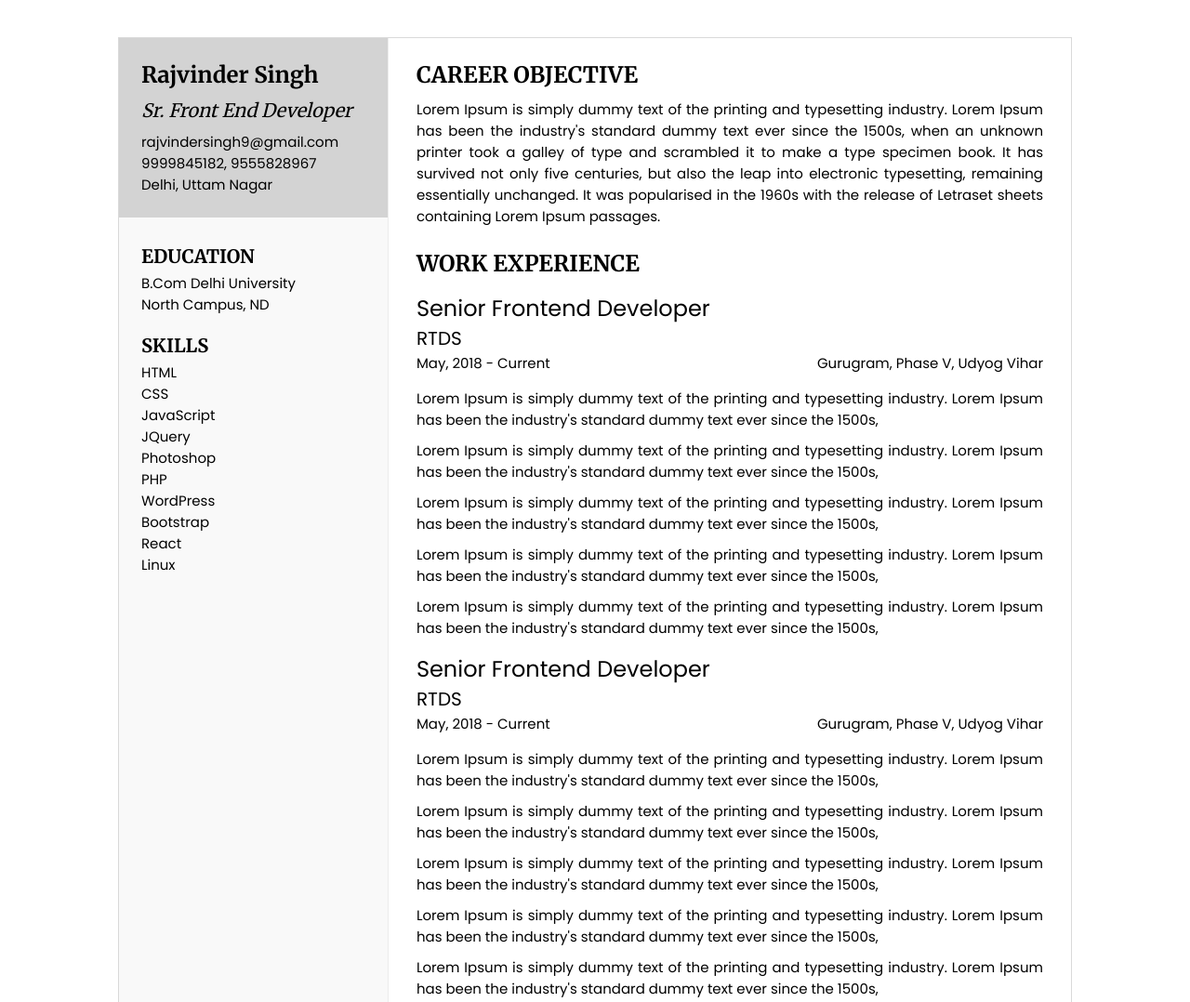
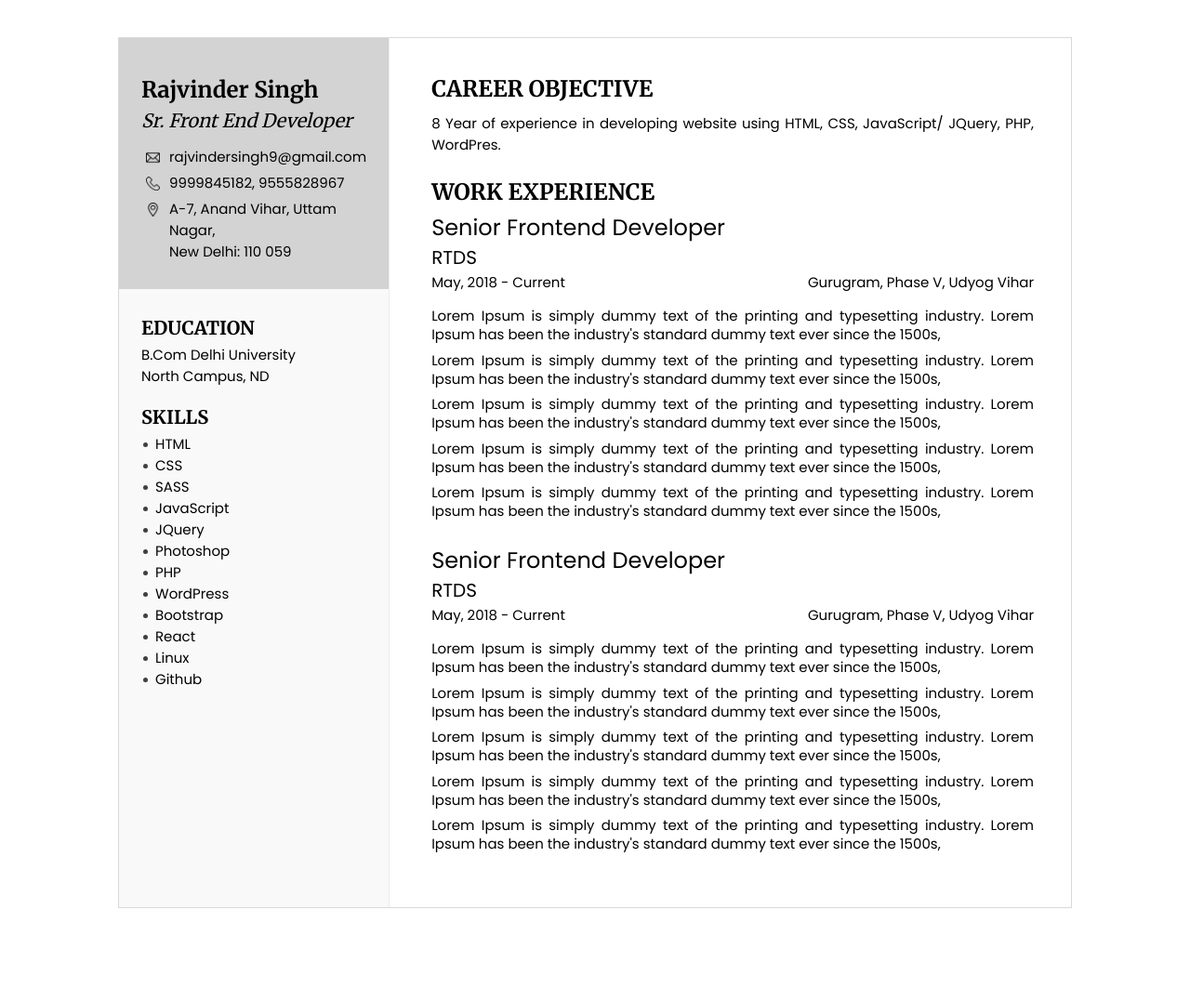
Before and after one commit to rajvindergithub/cv, a plain HTML site: page index.html in a window 1280 px wide. Shown: the top 1078 px of the page at 93% size. After the commit the page ends 1017 px from the top, so only its background shows below. Drawn offline with Linux system fonts and the light colour scheme.

Commit message:
update resume

```diff
--- a/css/style.css
+++ b/css/style.css
@@ -1,29 +1,42 @@
  @import url('https://fonts.googleapis.com/css2?family=Merriweather:wght@300;400;700;900&family=Poppins:wght@100;200;300;400;500;600;700&display=swap');
 *{ margin: 0px; padding: 0px; font-family: 'Poppins'; font-size: 15px;   }
 main{ display: flex; width: 80%; margin: 40px auto; column-gap: 30px; border: 1px solid rgba(0,0,0,0.15);    }
-.cv-left{ flex: 0.3; border-right: 1px solid rgba(0,0,0,0.05); }
-.cv-right{ flex: 0.7;  padding-right: 30px; padding-bottom: 50px;    }
-.cv-basic{ background-color: lightgray; color: #000; padding: 24px;  }
+.cv-left{ flex: 0.27; border-right: 1px solid rgba(0,0,0,0.05); }
+.cv-right{ flex: 0.73;  padding-right: 40px; padding-top: 15px; padding-left: 15px;  padding-bottom: 50px;    }
+.cv-basic{ background-color: lightgray; color: #000; padding: 40px 24px 24px 24px;  }
 .cv-edu{ padding: 24px 24px 0px 24px; margin-bottom: 20px;  }
 .cv-skills{ padding: 0px 24px 24px 24px; }
 .cv-basic_name{ font-family: 'Merriweather'; font-weight: 700; font-size: 24px; }
-.cv-basic_pos{ font-family: 'Merriweather'; font-weight: 500; font-size: 20px; font-style: italic; margin: 10px 0px;    }
+.cv-basic_pos{ font-family: 'Merriweather'; font-weight: 500; font-size: 20px; font-style: italic; margin: 5px 0px 15px 0px;    }
 .edu-heading, .cv-skills-heading{ font-size: 20px; font-family: 'Merriweather'; font-weight: 700; margin: 5px 0px; text-transform: uppercase; }
 .career-object_heading, .work-exper_heading{ font-family: 'Merriweather'; font-weight: 700; font-size: 24px; margin: 24px 0px 10px 0px; text-transform: uppercase; }
-.work-exp_heading{ font-size: 24px; margin-top: 15px;    }
+.work-exper_heading{ margin-bottom: -20px;  }
+.work-exp_heading{ font-size: 24px; margin-top: 25px;    }
 .work-exp_time_loc{ display: flex; justify-content: space-between; align-items: center; margin-bottom: 10px;  }
 .work-exp_com{ font-size: 20px; }
 .exp-work-list ul{ list-style: none; margin-top: 15px;  }
-.exp-work-list ul li{ margin-bottom: 10px; text-align: justify;   }
+.exp-work-list ul li{ margin-bottom: 7.5px; text-align: justify; line-height: 20px;   }
 .cv-left{ background-color: rgba(0,0,0,0.025); }
 .career-object{ text-align: justify;  }
+.cv-basic .cv-basic_email{ background-image: url('../icon/mail.png'); background-repeat: no-repeat; background-position: 5px 5px; padding-left: 30px; background-size: 15px; margin-bottom: 5px;   }
 
+.cv-basic .cv-basic_ph{ background-image: url('../icon/telephone.png'); background-repeat: no-repeat; background-position: 5px 5px; padding-left: 30px; background-size: 15px;margin-bottom: 5px;  }
+
+.cv-basic .cv-basic_loc{ background-image: url('../icon/location.png'); background-repeat: no-repeat; background-position: 5px 5px; padding-left: 30px; background-size: 15px; margin-bottom: 5px;  }
+
+.cv-skills-lines{ padding-left: 15px; position: relative; }
+.cv-skills-lines::after{ content: "";  position: absolute; top: 10px; left: 2px; background-color: rgba(0,0,0,0.75); height: 5px; width: 5px; border-radius: 50%;  }
 
 @media print{
-    body {-webkit-print-color-adjust: exact;}
+    @page {
+    margin: 0; padding: 0px;
+}
+    body {-webkit-print-color-adjust: exact; margin: 0px; padding: 0px; font-size: 12px;   }
     main{ margin: 0px; width: 100%; column-gap: 20px; border: none; padding: 0px;     }
     .cv-basic{ background-color: lightgray; color: #000; padding: 24px;  }
-    .cv-right{ padding-right: 0px; }
+
     .edu-heading, .cv-skills-heading{ font-size: 18px; }
     .exp-work-list ul li{ margin-bottom: 5px; }
+    .cv-right{   padding-right: 30px;  padding-left: 5px;  padding-bottom: 50px;    }
+    .career-object_heading{ margin-top: 10px; }
 }
--- a/index.html
+++ b/index.html
@@ -21,7 +21,7 @@
                 <div class="cv-basic_pos">Sr. Front End Developer</div>
                 <div class="cv-basic_email">rajvindersingh9@gmail.com</div>
                 <div class="cv-basic_ph">9999845182, 9555828967</div>
-                <div class="cv-basic_loc">Delhi, Uttam Nagar</div>
+                <div class="cv-basic_loc">A-7, Anand Vihar, Uttam Nagar, <br/>New Delhi: 110 059</div>
             </div>
             <div class="cv-edu">
                 <div class="edu-heading">
@@ -38,6 +38,7 @@
                 </div>
                 <div class="cv-skills-lines">HTML</div>
                 <div class="cv-skills-lines">CSS</div>
+                <div class="cv-skills-lines">SASS</div>
                 <div class="cv-skills-lines">JavaScript</div>
                 <div class="cv-skills-lines">JQuery</div>
                 <div class="cv-skills-lines">Photoshop</div>
@@ -46,12 +47,13 @@
                 <div class="cv-skills-lines">Bootstrap</div>
                 <div class="cv-skills-lines">React</div>
                 <div class="cv-skills-lines">Linux</div>
+                <div class="cv-skills-lines">Github</div>
             </div>
         </section>
         <section class="cv-right">
             <div class="career-object_heading">Career Objective</div>
             <div class="career-object">
-                <p>Lorem Ipsum is simply dummy text of the printing and typesetting industry. Lorem Ipsum has been the industry's standard dummy text ever since the 1500s, when an unknown printer took a galley of type and scrambled it to make a type specimen book. It has survived not only five centuries, but also the leap into electronic typesetting, remaining essentially unchanged. It was popularised in the 1960s with the release of Letraset sheets containing Lorem Ipsum passages.</p>
+                <p>8 Year of experience in developing website using HTML, CSS, JavaScript/ JQuery, PHP, WordPres. </p>
             </div>
             <div class="work-exper_main">
                 <div class="work-exper_heading">Work Experience</div>
```
Also changed, not shown: icon/location.png (added), icon/mail.png (added), icon/telephone.png (added).
